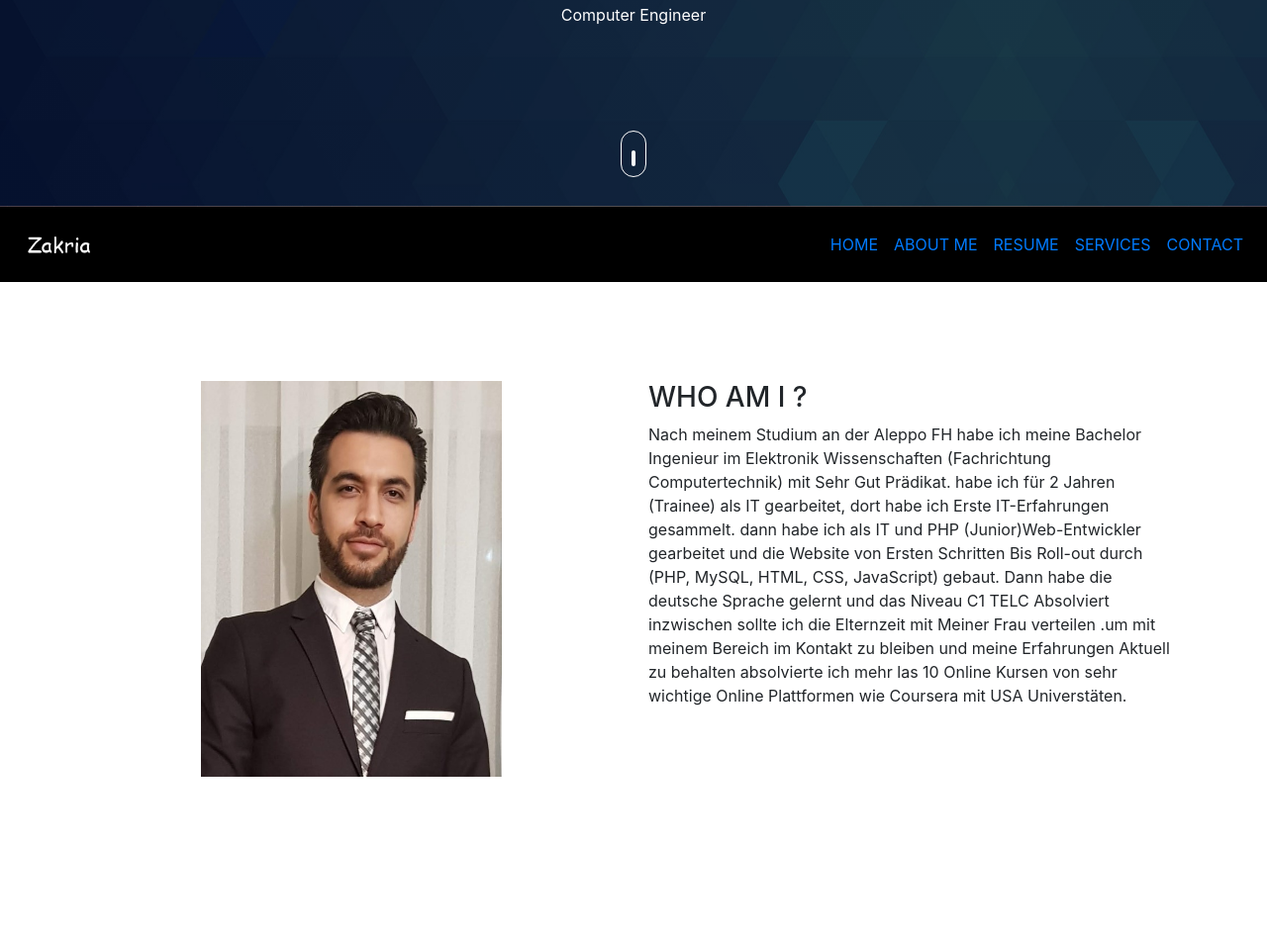
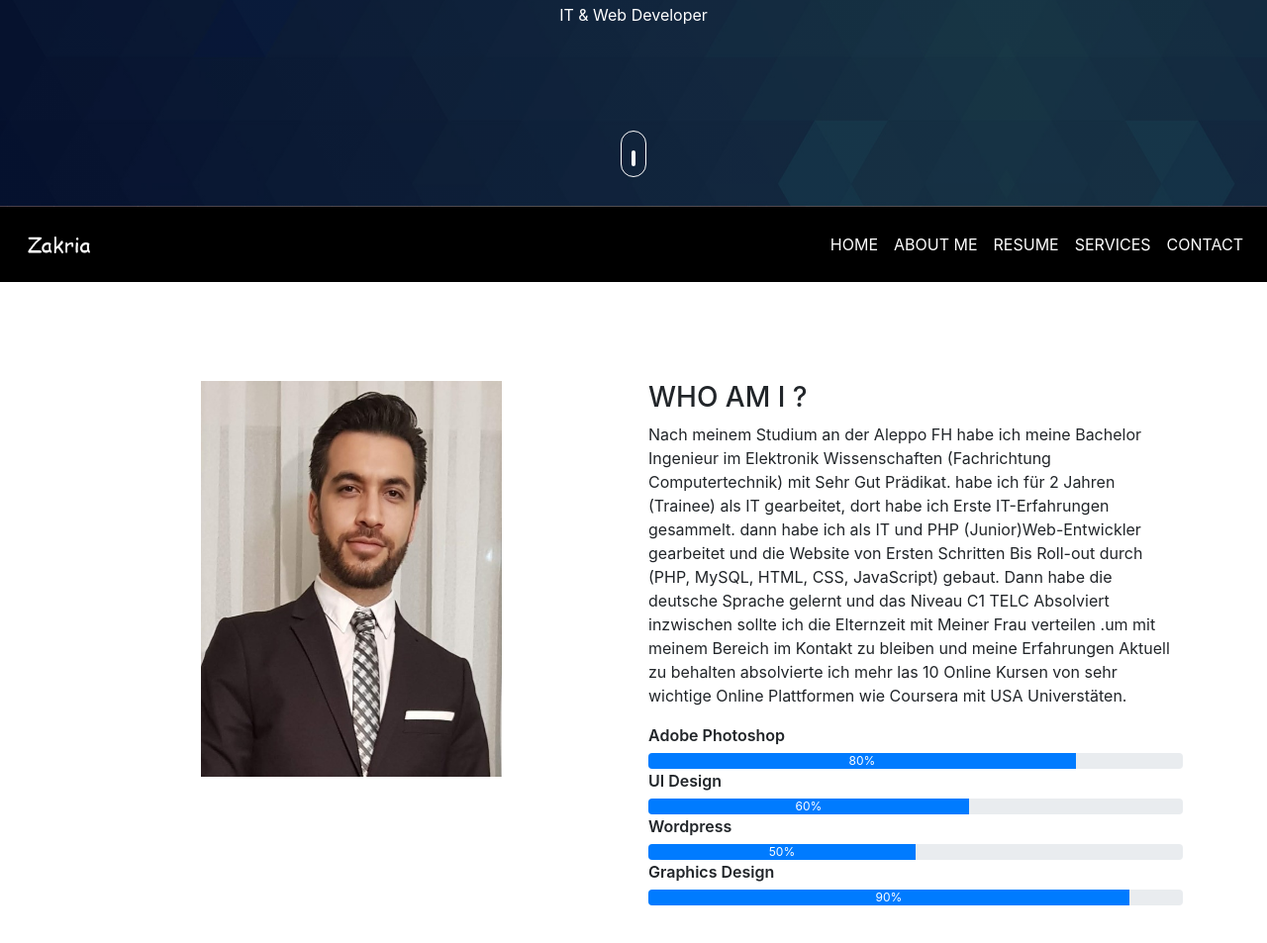
Before and after one commit to Zakria86/CV, a plain HTML site: page index.html in a window 1280 px wide. Shown: the part 591-1544 px from the top of the page at 99% size. Before the commit the page ends 1426 px from the top, so only its background shows below. Drawn offline with nearby package versions, Linux system fonts and the light colour scheme.

Commit message:
adding some skill features

```diff
--- a/index.html
+++ b/index.html
@@ -16,7 +16,7 @@
                 <div class="user-box">
                     <img src="images/face-cv.jpg" alt="">
                     <h1>Zakria Hussine</h1>
-                    <p>Computer Engineer</p>
+                    <p>IT & Web Developer</p>
                 </div>
             </div>
             <div class="scroll-btn">
@@ -32,7 +32,7 @@
           <nav class="navbar navbar-expand-lg">
             <a class="navbar-brand" href="#"><img src="images/name.png" alt=""></a>
             <button class="navbar-toggler" type="button" data-toggle="collapse" data-target="#navbarNav" aria-controls="navbarNav" aria-expanded="false" aria-label="Toggle navigation">
-                <i class="fas fa-bars"></i>
+                <i class="fa fa-bars" aria-hidden="true"></i>
             </button>
             <div class="collapse navbar-collapse" id="navbarNav">
               <ul class="navbar-nav ml-auto">
@@ -69,6 +69,27 @@
                        dann habe ich als IT und PHP (Junior)Web-Entwickler gearbeitet und die Website von Ersten Schritten Bis Roll-out durch (PHP, MySQL, HTML, CSS, JavaScript) gebaut.
                        Dann habe die deutsche Sprache gelernt und das Niveau C1 TELC Absolviert inzwischen sollte ich die Elternzeit mit Meiner Frau verteilen .um mit meinem Bereich im Kontakt zu bleiben und meine Erfahrungen Aktuell zu behalten absolvierte ich mehr las 10 Online Kursen von sehr wichtige Online Plattformen wie Coursera mit USA Universtäten.
                        </p>
+                       <div class="skills-bar">
+                           <p>Adobe Photoshop</p>
+                           <div class="progress">
+                               <div class="progress-bar" style="width:80%;">80%</div>
+                           </div>
+
+                           <p>UI Design</p>
+                           <div class="progress">
+                               <div class="progress-bar" style="width:60%;">60%</div>
+                           </div>
+
+                           <p>Wordpress</p>
+                           <div class="progress">
+                               <div class="progress-bar" style="width:50%;">50%</div>
+                           </div>
+
+                           <p>Graphics Design</p>
+                           <div class="progress">
+                               <div class="progress-bar" style="width:90%;">90%</div>
+                           </div>
+                       </div>
                   </div>
               </div>
           </div>
--- a/style.css
+++ b/style.css
@@ -93,18 +93,38 @@ body
 background-color: #000;
 }
 
+.nav-bar .fa-bars
+{
+    font-size: 35px;
+    color: #fff;
+}
+
 .navbar-brand img
 {
     height:50px;
-}
-
-.nav-bar .fa-bars
-{
-    font-size: 35px;
-    color : #fff;
 }
 
 .navbar-toggler
 {
     outline: none !important;
 }
+.navbar-nav
+{
+    float: right;
+    text-align:right ;
+
+}
+.nav-link
+{
+    color: #fff;
+}
+
+.skills-bar p
+{
+    margin-bottom: 6px;
+    font-weight: 600;
+}
+.progress
+{
+
+}
```
